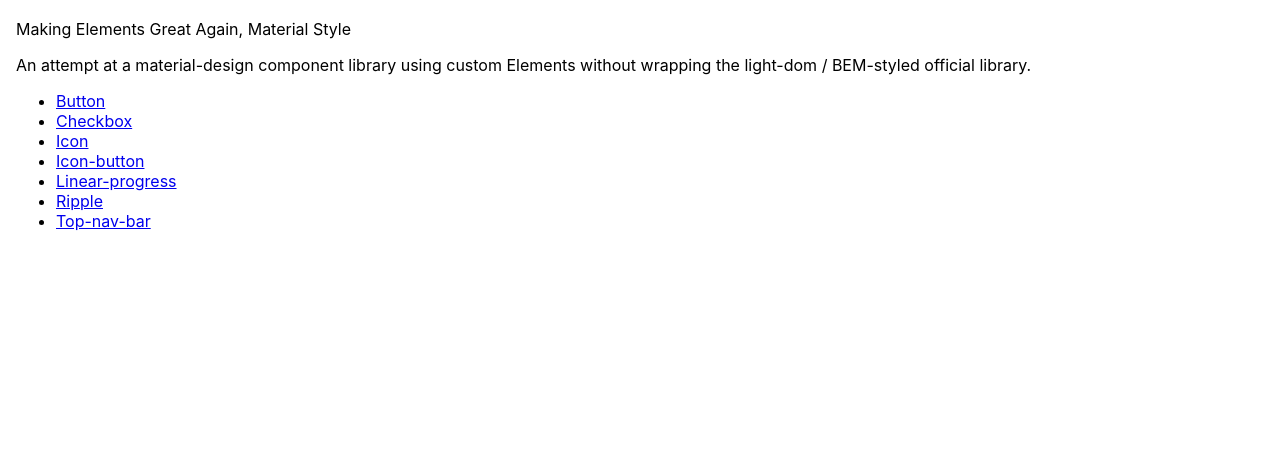
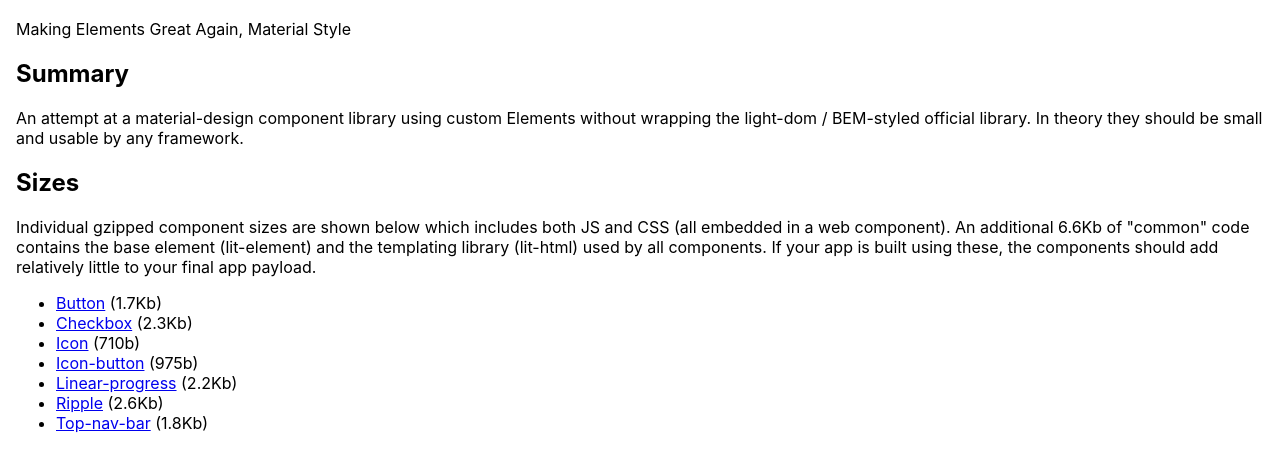
Before and after one commit to CaptainCodeman/mega-material, a website: page docs/index.html in a window 1280 px wide. Shown: the part 63-532 px from the top of the page. Drawn offline with Linux system fonts and the light colour scheme.

Commit message:
Add into and file sizes to demo page

```diff
--- a/docs/index.html
+++ b/docs/index.html
@@ -13,18 +13,28 @@
 <body>
   <h1>Mega Material</h1>
   <p>Making Elements Great Again, Material Style</p>
+  <h2>Summary</h2>
   <p>
     An attempt at a material-design component library using custom Elements
-    without wrapping the light-dom / BEM-styled official library.
+    without wrapping the light-dom / BEM-styled official library. In theory
+    they should be small and usable by any framework.
+  </p>
+  <h2>Sizes</h2>
+  <p>
+    Individual gzipped component sizes are shown below which includes both JS
+    and CSS (all embedded in a web component). An additional 6.6Kb of "common"
+    code contains the base element (lit-element) and the templating library
+    (lit-html) used by all components. If your app is built using these, the
+    components should add relatively little to your final app payload.
   </p>
   <ul>
-    <li><a href="./button.html">Button</a></li>
-    <li><a href="./checkbox.html">Checkbox</a></li>
-    <li><a href="./icon.html">Icon</a></li>
-    <li><a href="./icon-button.html">Icon-button</a></li>
-    <li><a href="./linear-progress.html">Linear-progress</a></li>
-    <li><a href="./ripple.html">Ripple</a></li>
-    <li><a href="./top-nav-bar.html">Top-nav-bar</a></li>
+    <li><a href="./button.html">Button</a> (1.7Kb)</li>
+    <li><a href="./checkbox.html">Checkbox</a> (2.3Kb)</li>
+    <li><a href="./icon.html">Icon</a> (710b)</li>
+    <li><a href="./icon-button.html">Icon-button</a> (975b)</li>
+    <li><a href="./linear-progress.html">Linear-progress</a> (2.2Kb)</li>
+    <li><a href="./ripple.html">Ripple</a> (2.6Kb)</li>
+    <li><a href="./top-nav-bar.html">Top-nav-bar</a> (1.8Kb)</li>
   </ul>
 </body>
 
```
